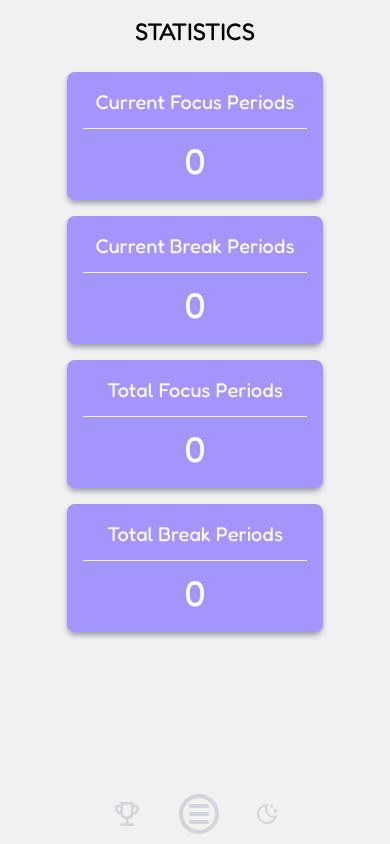
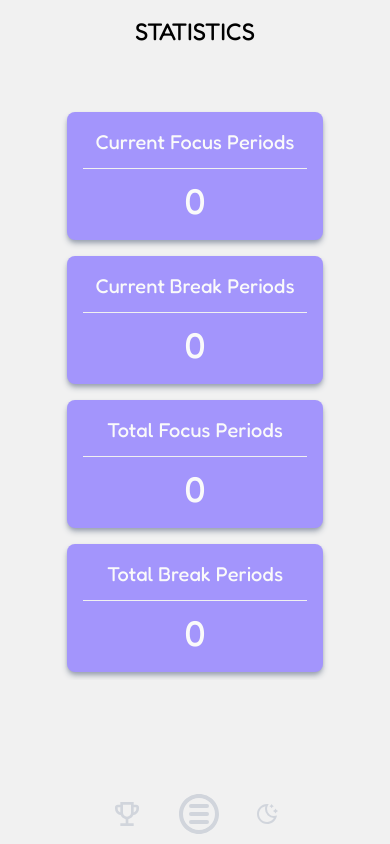
Before and after one commit to vChrisL/Pomodor, a React (Vite) app: page / in a window 390 px wide. Both pictures are taken after a click on the button 127 px from the left and 812 px from the top of the page. Built offline with nearby package versions, Linux system fonts and the light colour scheme.

Commit message:
adjusted card containers y position

```diff
--- a/src/components/StatsMenuComponent.tsx
+++ b/src/components/StatsMenuComponent.tsx
@@ -11,9 +11,7 @@ export function MobileStatsMenu() {
     <div className={"w-full h-full z-10 bg-[var(--primary-bg-color)] dark:bg-[var(--dark-primary-bg-color)] dark:text-[var(--dark-text-color)]"}>
       <h1 className={"text-2xl p-4"}>STATISTICS</h1>
 
-      <div className={`
-          flex flex-col justify-center items-center gap-4 overflow-x-auto py-2
-        `}>
+      <div className={`flex flex-col justify-center items-center gap-4 overflow-x-auto py-2 mt-10`}>
         <CounterCard message={"Current Focus Periods"} count={currentFocusPeriods}></CounterCard>
         <CounterCard message={"Current Break Periods"} count={currentBreakPeriods}></CounterCard>
         <CounterCard message={"Total Focus Periods"} count={totalFocusPeriods}></CounterCard>
```
